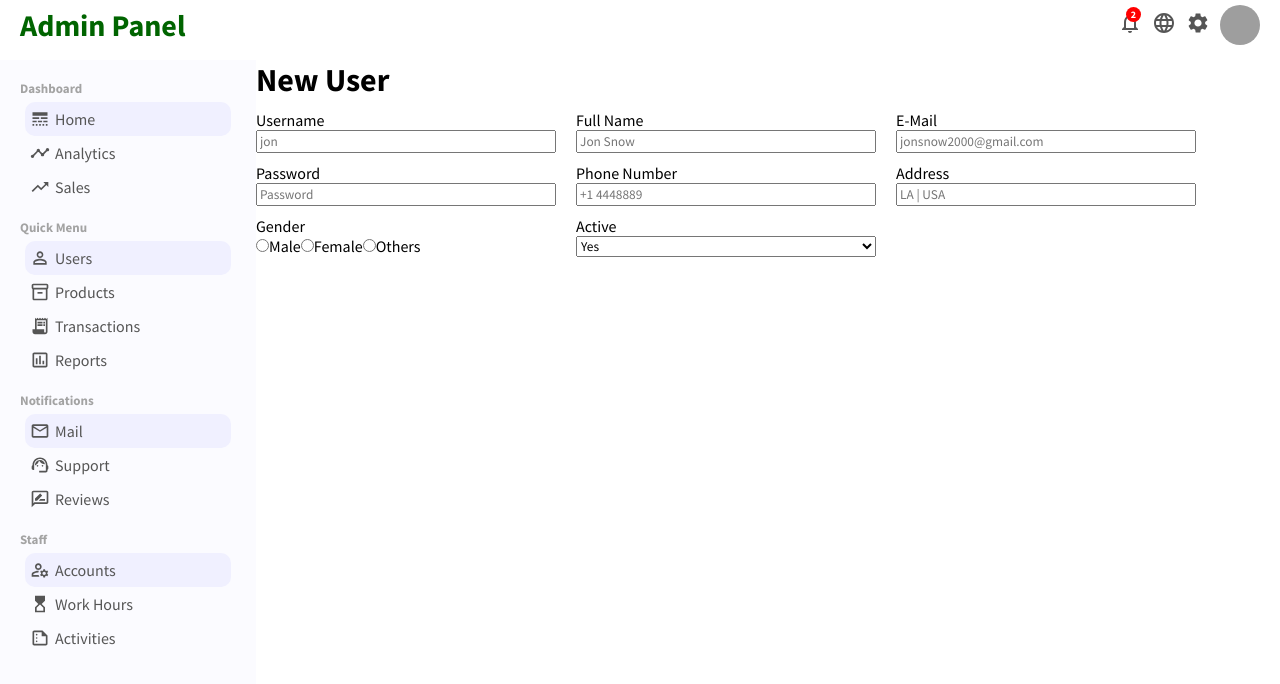
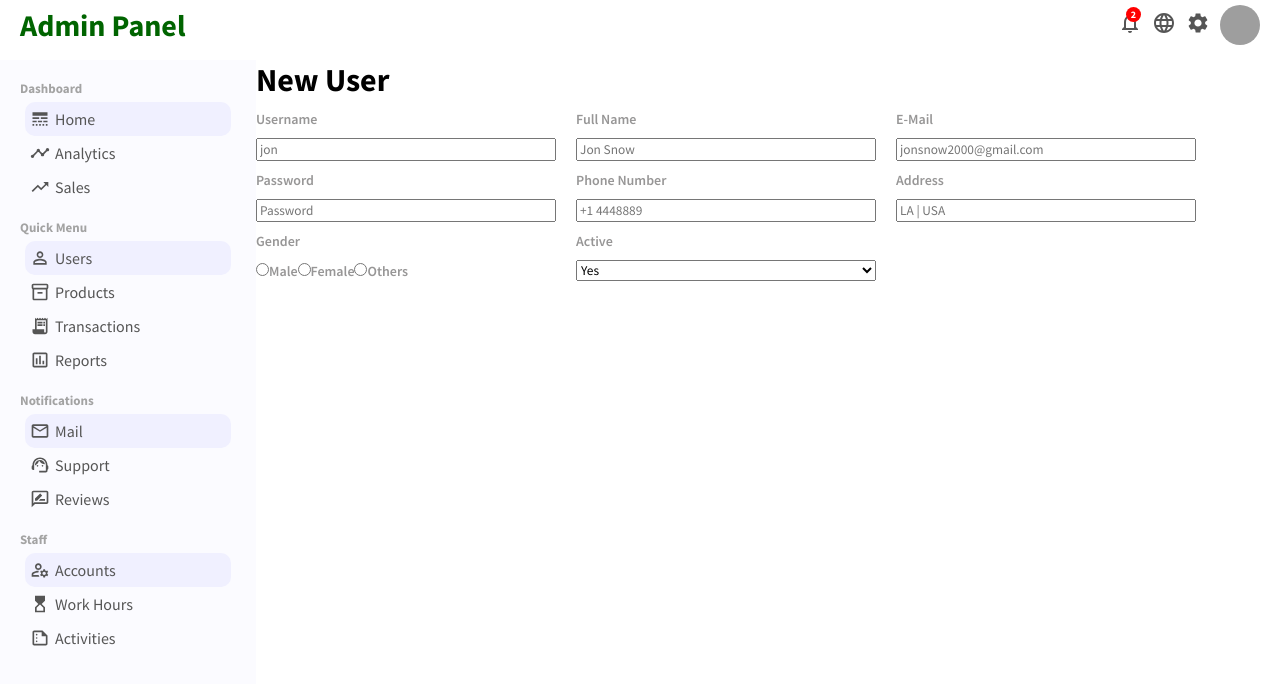
Before and after one commit to PJMantoss/admin_panel, a React (Create React App) app: page /newuser in a window 1280 px wide. Shown: the top 684 px of the page. Built offline with nearby package versions, Linux system fonts and the light colour scheme; grey boxes are pictures that could not be loaded.

Commit message:
update NewUser page

```diff
--- a/src/pages/newUserPage/newUser.css
+++ b/src/pages/newUserPage/newUser.css
@@ -13,3 +13,10 @@
     flex-direction: column;
     margin: 10px 20px 0 0;
 }
+
+.newUserItem label {
+    font-size: 14px;
+    font-weight: 600;
+    color: rgb(151, 150, 150);
+    margin-bottom: 10px;
+}
```
